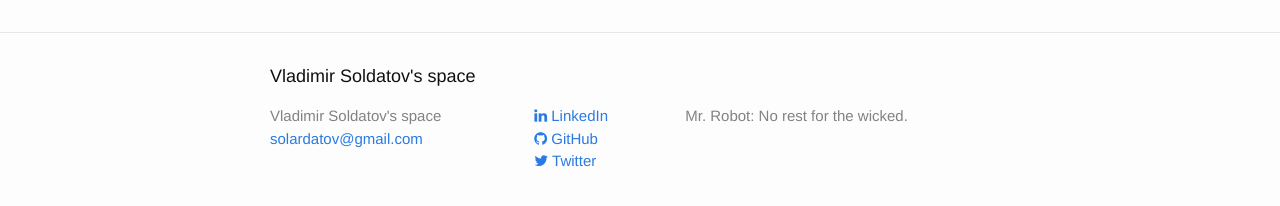
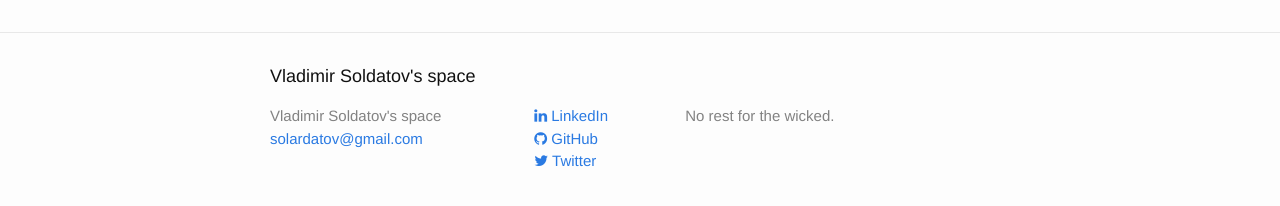
Before and after one commit to solardatov/solardatov.github.io, a Jekyll site: the page built from index.html, in a window 1280 px wide. Shown: the part 576-782 px from the top of the page. Built offline with Jekyll 4.4.1, drawn with Linux system fonts in a browser that asks for light colours; nearby versions of some CDN libraries.

Commit message:
Update _config.yml

```diff
--- a/_config.yml
+++ b/_config.yml
@@ -9,9 +9,9 @@
 title: Vladimir Soldatov's space
 email: solardatov@gmail.com
 description: > # this means to ignore newlines until "baseurl:"
-  Mr. Robot: No rest for the wicked.
+  No rest for the wicked.
 baseurl: "" # the subpath of your site, e.g. /blog
-url: "http://soldatov.org" # the base hostname & protocol for your site
+url: "http://solardatov.github.io" # the base hostname & protocol for your site
 linkedin_username: vsoldatov
 github_username:  solardatov
 twitter_username: solardatov
```
